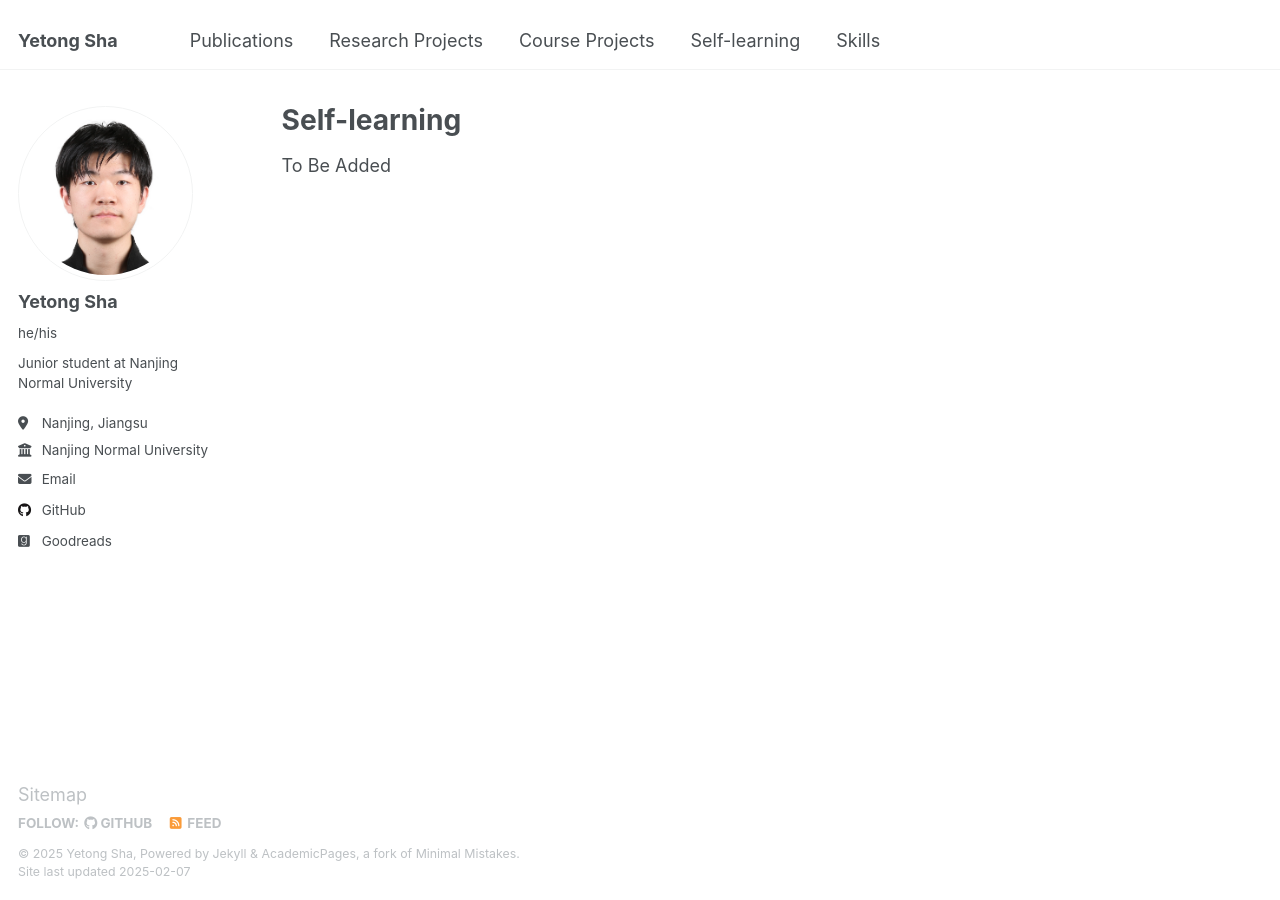
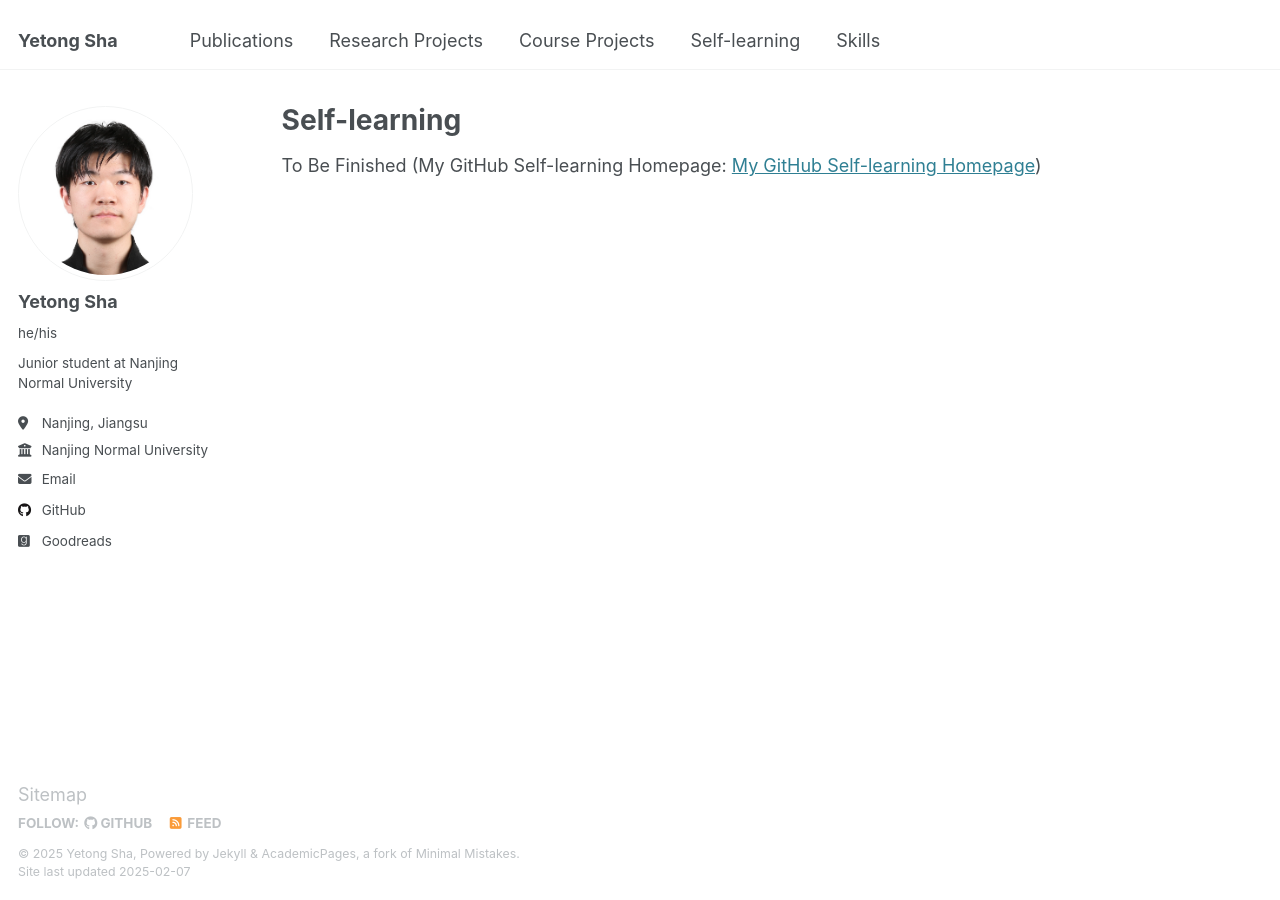
Before and after one commit to aautomataa/aautomataa.github.io, a Jekyll site: the page built from _pages/self-learning.md, in a window 1280 px wide. Built offline with Jekyll 4.4.1, drawn with Linux system fonts in a browser that asks for light colours.

Commit message:
Update self-learning.md

```diff
--- a/_pages/self-learning.md
+++ b/_pages/self-learning.md
@@ -14,4 +14,4 @@ YOLOv10(state-of-the-art object detection) and DeepSORT(object tracking), achiev
 detection and tracking of vehicles (e.g., cars, trucks, buses) and calculating collision risks based on
 distance, relative speed, and human reaction time. -->
 
-To Be Added
+To Be Finished (My GitHub Self-learning Homepage: [My GitHub Self-learning Homepage](https://github.com/aautomataa/AI-self-learning))
```
